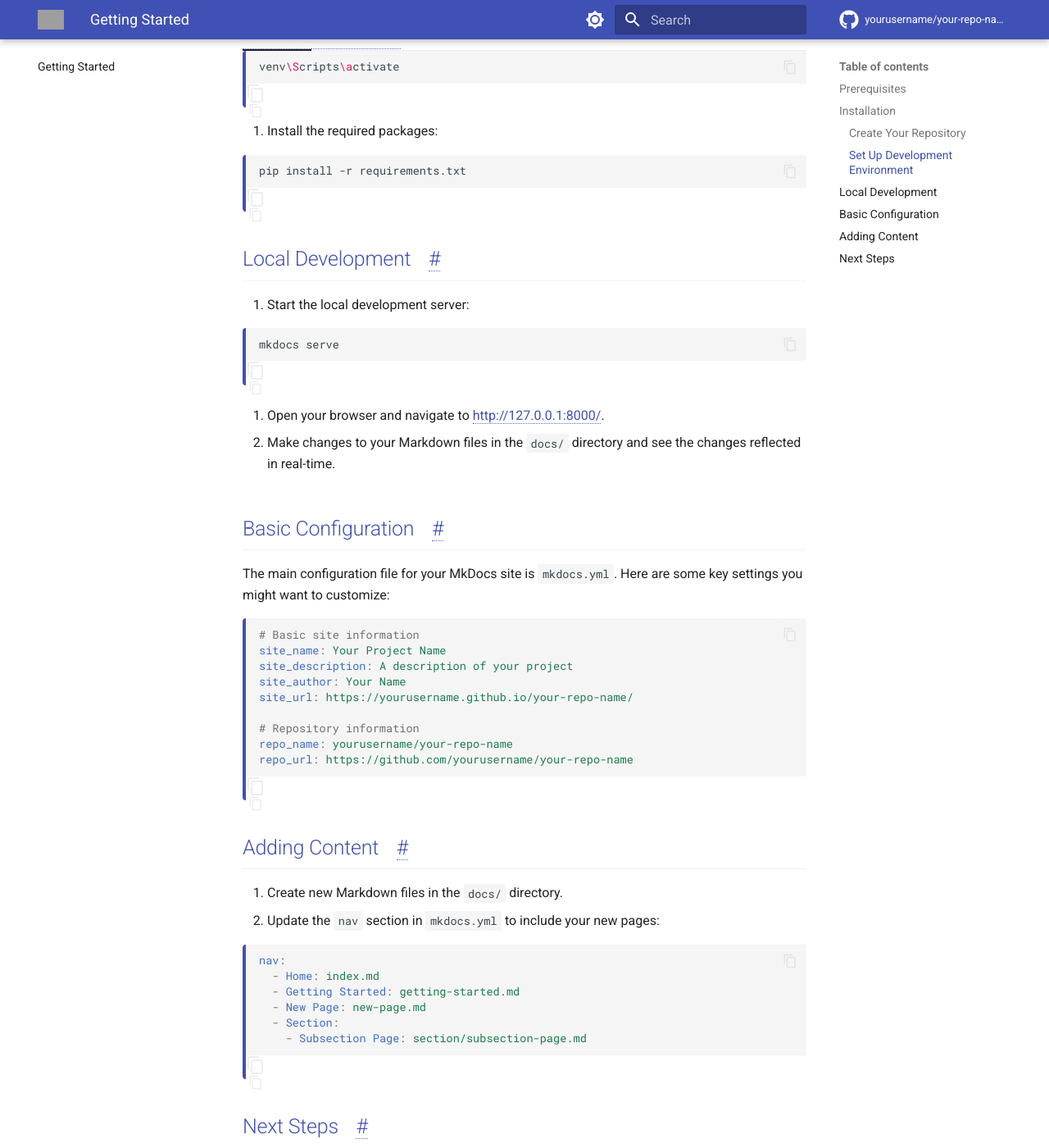
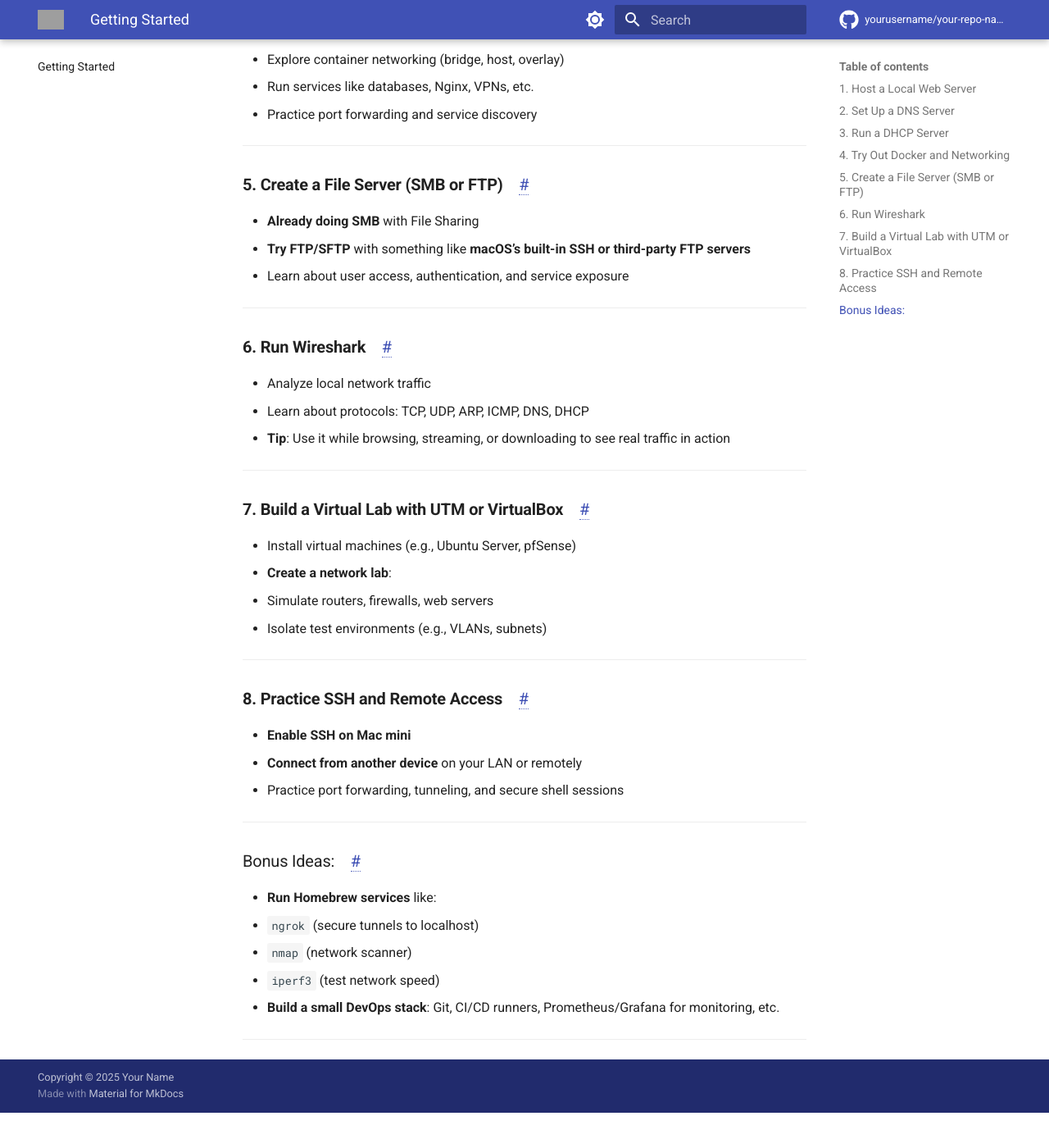
Before and after one commit to HoseaCodes/Networking, an MkDocs documentation site: the page built from docs/getting-started.md, in a window 1280 px wide and 1400 px high, scrolled down 1070 px. Shown: the whole window at 82% size. Built offline with MkDocs 1.6.1 and Material for MkDocs 9.7.7, drawn with Linux system fonts in a browser that asks for light colours; comment, search, counter and statistics services are not loaded; after the commit the page ends 2427 px from its top, so only the background shows below that; some of the changed text lies outside the part shown; grey boxes are pictures that could not be loaded.

Commit message:
Update getting-started.md

````diff
--- a/docs/getting-started.md
+++ b/docs/getting-started.md
@@ -1,97 +1,73 @@
-# Getting Started
+# Using a Mac mini as a tool for learning networking
 
-This guide will help you set up and customize your MkDocs documentation site.
+Treat it like a “home server” or lab machine. Here are some **practical and educational networking projects** you can run on it without needing to change the OS:
 
-## Prerequisites
+---
 
-Before you begin, ensure you have the following installed:
+### **1. Host a Local Web Server**
+- **Tools**: Apache, Nginx, or even Node.js
+- **Purpose**: Learn about HTTP, ports, DNS (local), and SSL
+- **Example**: Serve a small website on your LAN, configure reverse proxies, add SSL with self-signed certs
 
-- [Python](https://www.python.org/) (version 3.7 or higher)
-- [pip](https://pip.pypa.io/en/stable/installation/) (Python package installer)
-- [Git](https://git-scm.com/) (for version control)
+---
 
-## Installation
+### **2. Set Up a DNS Server**
+- **Tools**: `dnsmasq`, `Bind`, or even `Pi-hole` (can be run via Docker)
+- **Purpose**: Learn about name resolution, DNS caching, and filtering
+- **Example**: Use your Mac mini as the DNS resolver for your devices
 
-### Create Your Repository
+---
 
-1. Click the "Use this template" button on GitHub to create a new repository based on this template.
-2. Clone your new repository to your local machine:
+### **3. Run a DHCP Server**
+- **Tool**: `dnsmasq` can also handle DHCP
+- **Purpose**: Learn how IP addresses are assigned dynamically
 
-```bash
-git clone https://github.com/yourusername/your-repo-name.git
-cd your-repo-name
-```
+---
 
-### Set Up Development Environment
+### **4. Try Out Docker and Networking**
+- **Install Docker Desktop** on macOS
+- **Use Cases**:
+  - Simulate multiple servers/containers with different services
+  - Explore container networking (bridge, host, overlay)
+  - Run services like databases, Nginx, VPNs, etc.
+  - Practice port forwarding and service discovery
 
-1. Create a virtual environment (optional but recommended):
+---
 
-```bash
-python -m venv venv
-```
+### **5. Create a File Server (SMB or FTP)**
+- **Already doing SMB** with File Sharing
+- **Try FTP/SFTP** with something like **macOS’s built-in SSH or third-party FTP servers**
+- Learn about user access, authentication, and service exposure
 
-2. Activate the virtual environment:
+---
 
-=== "Windows"
-    ```bash
-    venv\Scripts\activate
-    ```
+### **6. Run Wireshark**
+- Analyze local network traffic
+- Learn about protocols: TCP, UDP, ARP, ICMP, DNS, DHCP
+- **Tip**: Use it while browsing, streaming, or downloading to see real traffic in action
 
-=== "macOS/Linux"
-    ```bash
-    source venv/bin/activate
-    ```
+---
 
-3. Install the required packages:
+### **7. Build a Virtual Lab with UTM or VirtualBox**
+- Install virtual machines (e.g., Ubuntu Server, pfSense)
+- **Create a network lab**:
+  - Simulate routers, firewalls, web servers
+  - Isolate test environments (e.g., VLANs, subnets)
 
-```bash
-pip install -r requirements.txt
-```
+---
 
-## Local Development
+### **8. Practice SSH and Remote Access**
+- **Enable SSH on Mac mini**
+- **Connect from another device** on your LAN or remotely
+- Practice port forwarding, tunneling, and secure shell sessions
 
-1. Start the local development server:
+---
 
-```bash
-mkdocs serve
-```
+### Bonus Ideas:
+- **Run Homebrew services** like:
+  - `ngrok` (secure tunnels to localhost)
+  - `nmap` (network scanner)
+  - `iperf3` (test network speed)
+- **Build a small DevOps stack**: Git, CI/CD runners, Prometheus/Grafana for monitoring, etc.
 
-2. Open your browser and navigate to [http://127.0.0.1:8000/](http://127.0.0.1:8000/).
-
-3. Make changes to your Markdown files in the `docs/` directory and see the changes reflected in real-time.
-
-## Basic Configuration
-
-The main configuration file for your MkDocs site is `mkdocs.yml`. Here are some key settings you might want to customize:
-
-```yaml
-# Basic site information
-site_name: Your Project Name
-site_description: A description of your project
-site_author: Your Name
-site_url: https://yourusername.github.io/your-repo-name/
-
-# Repository information
-repo_name: yourusername/your-repo-name
-repo_url: https://github.com/yourusername/your-repo-name
-```
-
-## Adding Content
-
-1. Create new Markdown files in the `docs/` directory.
-2. Update the `nav` section in `mkdocs.yml` to include your new pages:
-
-```yaml
-nav:
-  - Home: index.md
-  - Getting Started: getting-started.md
-  - New Page: new-page.md
-  - Section:
-    - Subsection Page: section/subsection-page.md
-```
-
-## Next Steps
-
-- Learn more about [configuration options](user-guide/configuration.md)
-- Explore [customization](user-guide/customization.md) possibilities
-- Set up [deployment](user-guide/deployment.md) to GitHub Pages
+---
````
